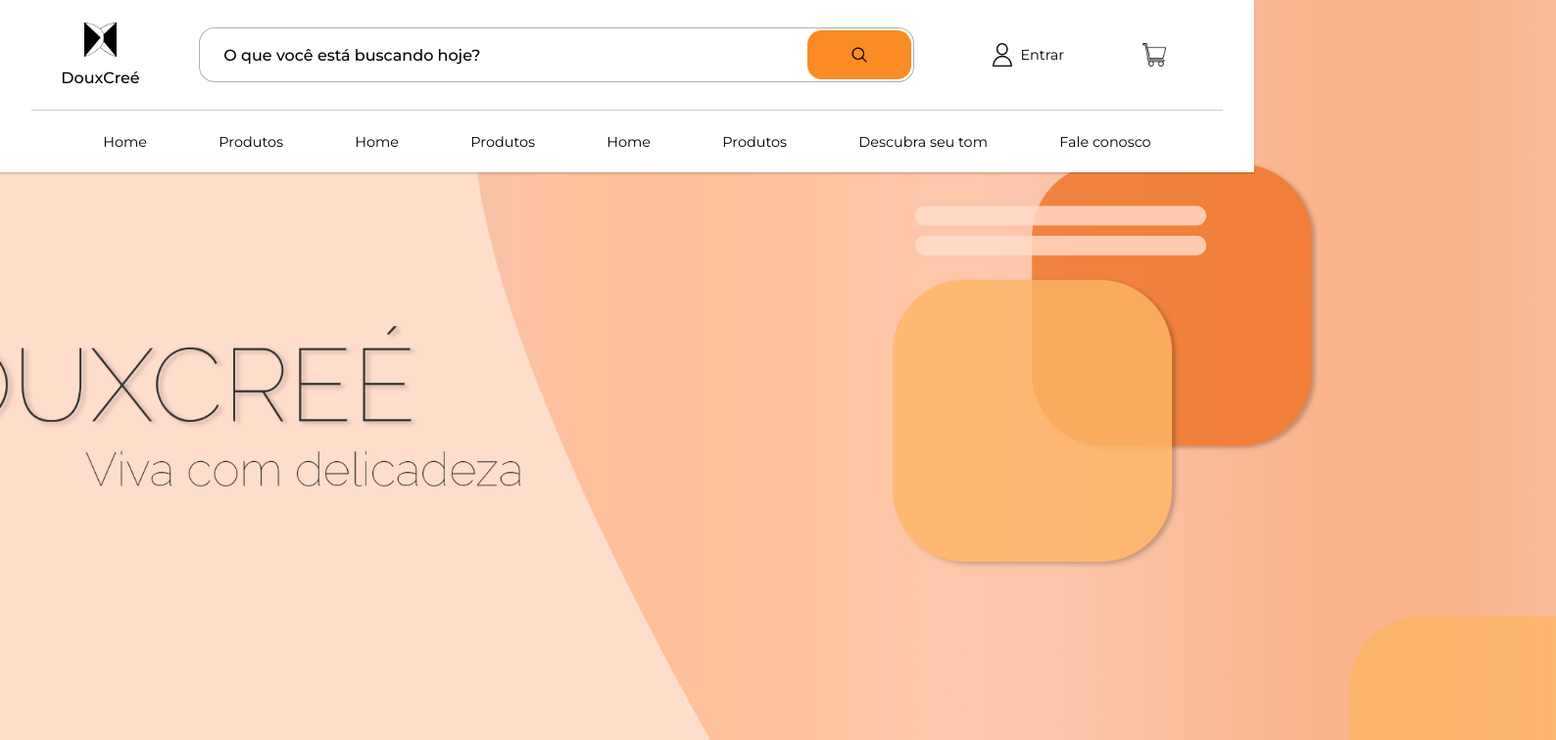
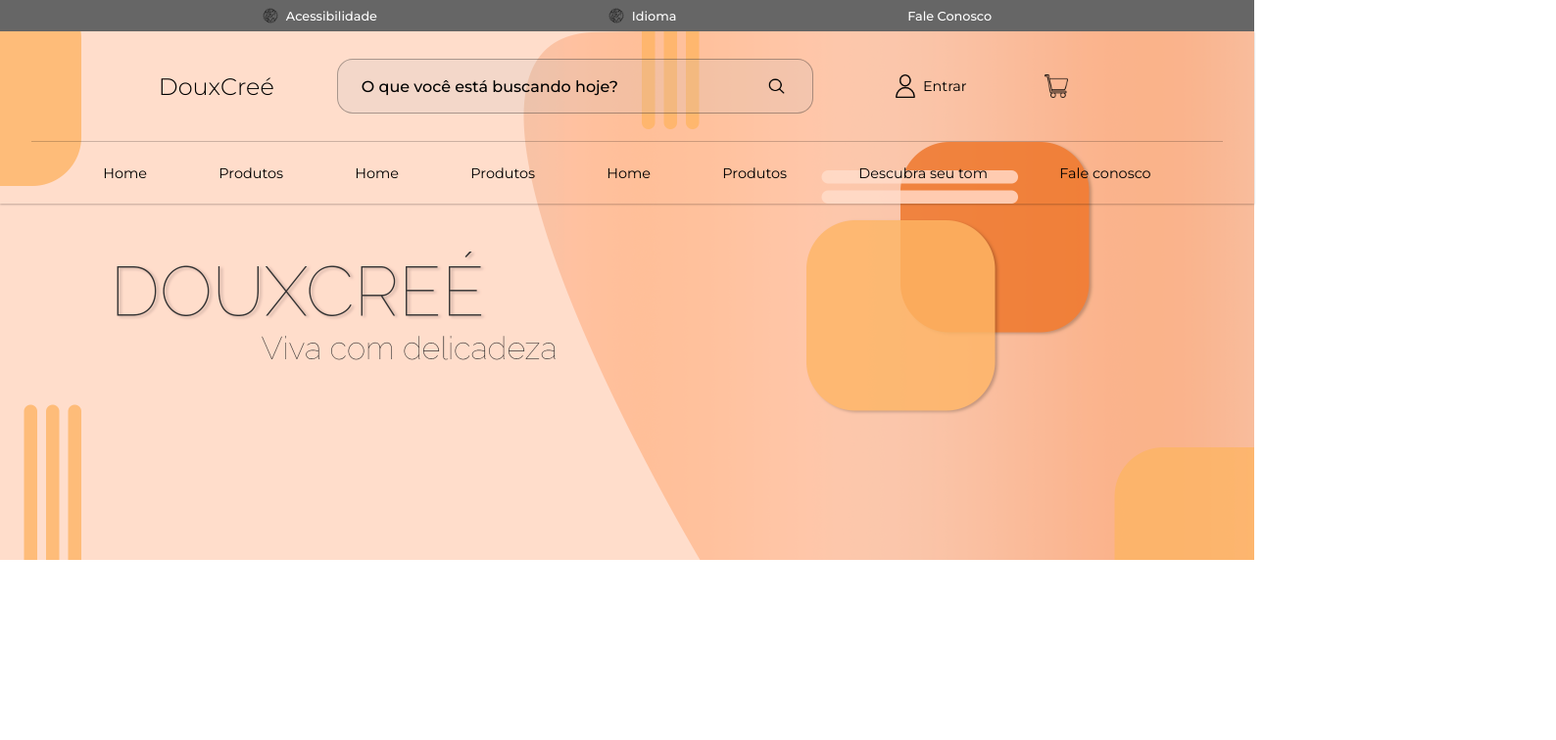
Before and after one commit to WendelFrancy/douxcree, a React (Vite) app: page /catalogue in a window 1280 px wide. Shown: the top 756 px of the page at 98% size, 1588 px wide, since content can reach past the window. Built offline with nearby package versions, Linux system fonts and the light colour scheme.

Commit message:
Added InfoMenu

```diff
--- a/src/components/catalogue/Menu/CtgMenu.tsx
+++ b/src/components/catalogue/Menu/CtgMenu.tsx
@@ -1,35 +1,49 @@
 import React from 'react'
 import { CtgBackground } from '../StsCatalogue'
-import { DxContainer, FixedMenu, /* GlobeContainer */ LogoName, MenuContainer, PromoContainer, Promotions } from './StsCtgMenu'
-import { LogoDx } from '../../GlobalStyles'
+import { DxContainer, FixedMenu, InfoLangContainer, InfoMenu, /* GlobeContainer */ LogoName, MenuContainer, ParaTopMenu, PromoContainer, Promotions } from './StsCtgMenu'
 import ActionsMenu from './actions/ActionsMenu'
 import { Link } from 'react-router-dom'
 /*import NavMenu from './navegation/NavMenu'*/
 import SearchBar from './search/SearchBar'
 import NavMenu from './navegation/NavMenu'
+import { Globe } from '../../landingpage/Menu/StsMenu'
 /* import { Globe } from '../../landingpage/Menu/StsMenu' */
 
 const CtgMenu: React.FC = () => {
     return (
         <>
             <CtgBackground>
+                <InfoMenu>
+                    <InfoLangContainer>
+                        <Globe
+                            src='src/assets/landingpage/planet.png' alt='Planet Icon'
+                            height={'1rem'}
+                        />
+                        <ParaTopMenu> Acessibilidade </ParaTopMenu>
+                    </InfoLangContainer>
+                    <InfoLangContainer>
+                        <Globe
+                            src='src/assets/landingpage/planet.png' alt='Planet Icon'
+                            height={'1rem'}
+                        />
+                        <ParaTopMenu> Idioma </ParaTopMenu>
+                    </InfoLangContainer>
+                    <ParaTopMenu> Fale Conosco </ParaTopMenu>
+                </InfoMenu>
                 <MenuContainer>
                     <FixedMenu>
                         <DxContainer>
-                            <Link to="/">
-                                <LogoDx
-                                    src='src\assets\landingpage\DXLOGO.png'
-                                />
+                            <Link to="/" className='logoName'>
+                                <LogoName>DouxCreé</LogoName>
                             </Link>
-                            <LogoName>DouxCreé</LogoName>
                         </DxContainer>
                         <SearchBar />
                         {/*<NavMenu/>*/}
                         <ActionsMenu />
                     </FixedMenu>
-                    <NavMenu/>
+                    <NavMenu />
                 </MenuContainer>
-                    {/* Procurar imagens grandes e de boa qualidade para colocar como promoções em background
+                {/* Procurar imagens grandes e de boa qualidade para colocar como promoções em background
                         Será que vale a pena fazer uma promo personalizada com a logo da DouxCreé no Photoshop? Talvez.
                     */}
                 <PromoContainer>
--- a/src/components/catalogue/Menu/KeyframesMenu.ts
+++ b/src/components/catalogue/Menu/KeyframesMenu.ts
@@ -5,6 +5,7 @@ type MenuFrames = {
     hoverBtn: Keyframe;
     actionHover: Keyframe;
     navMotion: Keyframe;
+    navBar: Keyframe;
 }
 
 export const changingMenu = keyframes<MenuFrames>`
@@ -12,6 +13,7 @@ export const changingMenu = keyframes<MenuFrames>`
         background-color: white;
     }
 `;
+
 
 export const hoverBtn = keyframes<MenuFrames>`
     0%{
@@ -46,3 +48,12 @@ export const navMotion = keyframes<MenuFrames>`
         padding-bottom: 3px;
     }
 `;
+
+export const navBar = keyframes<MenuFrames>`
+    0%{
+       border-top: 1px solid rgb(0,0,0,.2);
+    }
+    100%{
+        border-top: 0.1px solid rgb(0,0,0,.0);
+    }
+`;
--- a/src/components/catalogue/Menu/StsCtgMenu.ts
+++ b/src/components/catalogue/Menu/StsCtgMenu.ts
@@ -1,5 +1,31 @@
 import styled from "styled-components";
-import { hoverBtn, changingMenu } from "./KeyframesMenu";
+import { hoverBtn, changingMenu, navBar } from "./KeyframesMenu";
+
+export const InfoMenu = styled.section`
+    display: flex;
+    align-items: center;
+    justify-content: space-evenly;
+    background-color: rgba(0,0,0,0.6);
+    width: 100%;
+    height: 2rem;
+    color: white;
+    padding: 0 2rem;
+    font-size: .8rem;
+    font-family: "Montserrat", serif;
+`;
+
+export const InfoLangContainer = styled.div`
+    display: flex;
+    align-items: center;
+    gap: .5rem;
+    &:hover{
+        cursor: pointer;
+    }
+`;
+
+export const ParaTopMenu = styled.p`
+    font-weight: 500;
+`;
 
 export const MenuContainer = styled.div`
     z-index: 999999;
@@ -18,8 +44,12 @@ export const MenuContainer = styled.div`
                 animation: ${hoverBtn} .2s linear;
                 animation-fill-mode: forwards;
             }
-            .searchContainer, navBar{
-                animation: ${changingMenu} .3s linear;
+            .searchContainer{
+                animation: ${changingMenu} .1s linear;
+                animation-fill-mode: forwards;
+            }
+            .navBar{
+                animation: ${navBar} .2s linear;
                 animation-fill-mode: forwards;
             }
         }
@@ -28,8 +58,9 @@ export const MenuContainer = styled.div`
 export const FixedMenu = styled.menu`
     position: relative;
     display: flex;
-    justify-content: space-around;
+    justify-content: center;
     font-family: "Montserrat", serif;
+    gap: 4rem;
 `;
 
 export const DxContainer = styled.div`
@@ -38,21 +69,22 @@ export const DxContainer = styled.div`
     gap: .5rem;
     align-items: center;
     justify-content: center;
+    .logoName{
+        text-decoration: none;
+        color: black;
+    }
 `;
 
 export const LogoName = styled.p`
-    font-size: 1rem;
-    font-weight: 500;
+    font-size: 1.5rem;
+    font-weight: 300;
 `;
 
 export const PromoContainer = styled.div`
-    position: absolute;
-    display: flex;
-    justify-content: center;
-    align-items: center;
+    height: 80vh;
     width: 100%;
 `;
 
 export const Promotions = styled.img`
-    height: 100vh;
+    width: 100%;
 `;
--- a/src/components/catalogue/Menu/search/StsSearch.ts
+++ b/src/components/catalogue/Menu/search/StsSearch.ts
@@ -7,7 +7,7 @@ export const SearchContainer = styled.form`
     padding: .15rem .15rem .15rem 1.5rem;
     background-color: rgb(194, 194, 194, .2);
     height: 3.5rem;
-    width: 60%;
+    width: 40%;
     border: 1px solid rgb(0,0,0,.3);
     border-radius: 1rem;
     @media screen and (max-width: 1440px){
--- a/src/components/landingpage/Menu/LpMenu.tsx
+++ b/src/components/landingpage/Menu/LpMenu.tsx
@@ -40,6 +40,7 @@ const LpMenu = () => {
                         <Globe
                             src='src/assets/landingpage/planet.png' alt='Planet Icon'
                             onClick={() => setChooseLang(true)}
+                            height={''}
                         />
                         {chooseLang && (
                             <BigGlobeContainer>
--- a/src/components/landingpage/Menu/StsMenu.ts
+++ b/src/components/landingpage/Menu/StsMenu.ts
@@ -40,7 +40,7 @@ const Rotating = keyframes`
 
 
 export const Globe = styled.img`
-    height: 2rem;
+    height: ${(props) => props.height || '2rem'};
     animation: ${Rotating} 60s linear infinite;
 `;
 
--- a/src/components/landingpage/StsLandingPage.ts
+++ b/src/components/landingpage/StsLandingPage.ts
@@ -1,4 +1,8 @@
 import styled from "styled-components";
+
+// ESTOU CONSIDERANDO USAR O BANNER DA DOUXCREE NESSA LANDING PAGE
+// E ADICIONAR FUNCIONALIDADE A UM BOTÃO GRANDE QUE LEVE DIRETO PARA O CATÁLOGO
+// DENTRO DAQUELE RETÂNGULO LARANJA COM BAIXA OPACIDADE.
 
 export const LpBackground = styled.div`
     display: grid;
```
Also changed, not shown: src/assets/motion-design-ui-design-0-1-768x461.jpeg (added).
